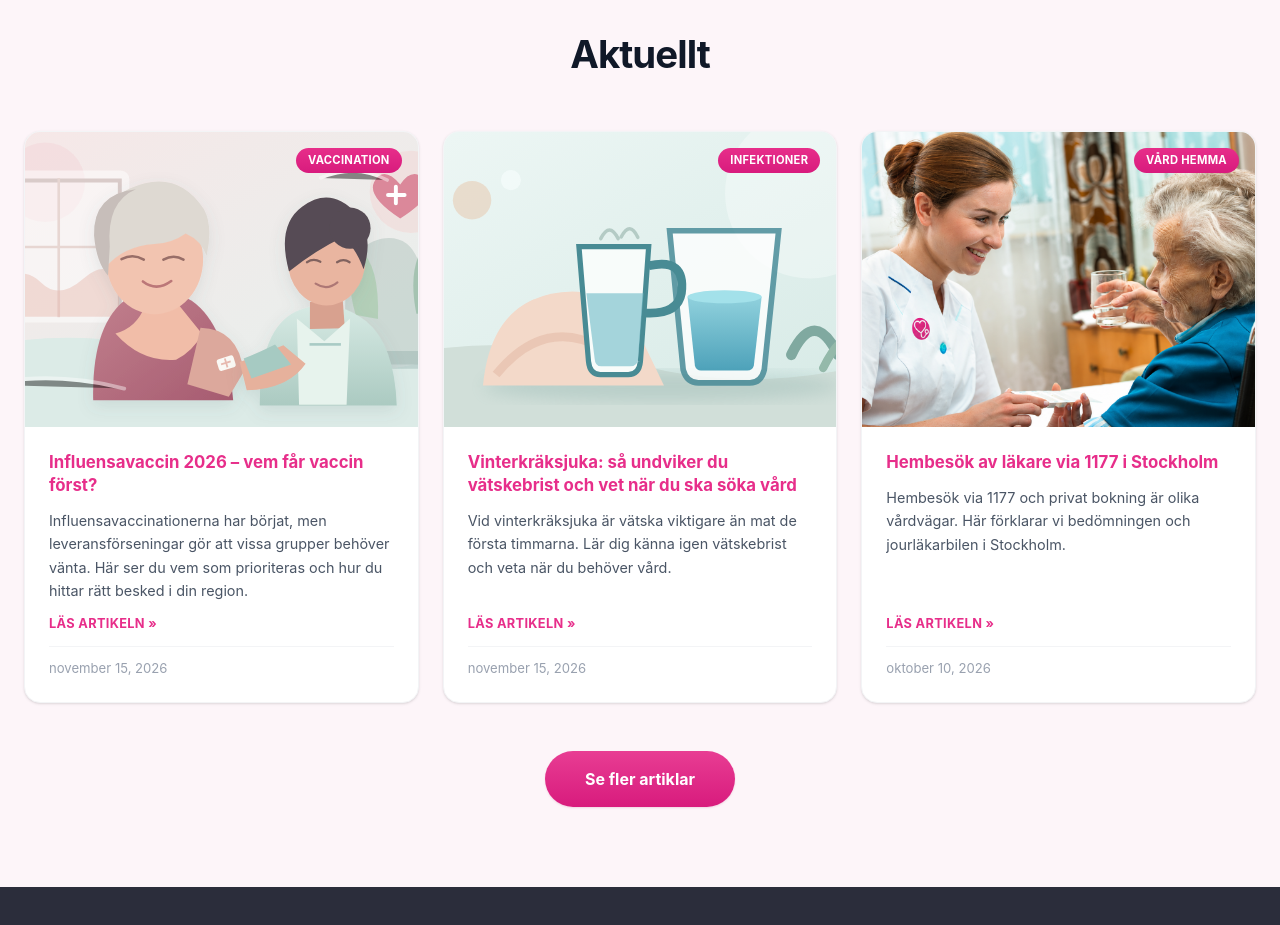
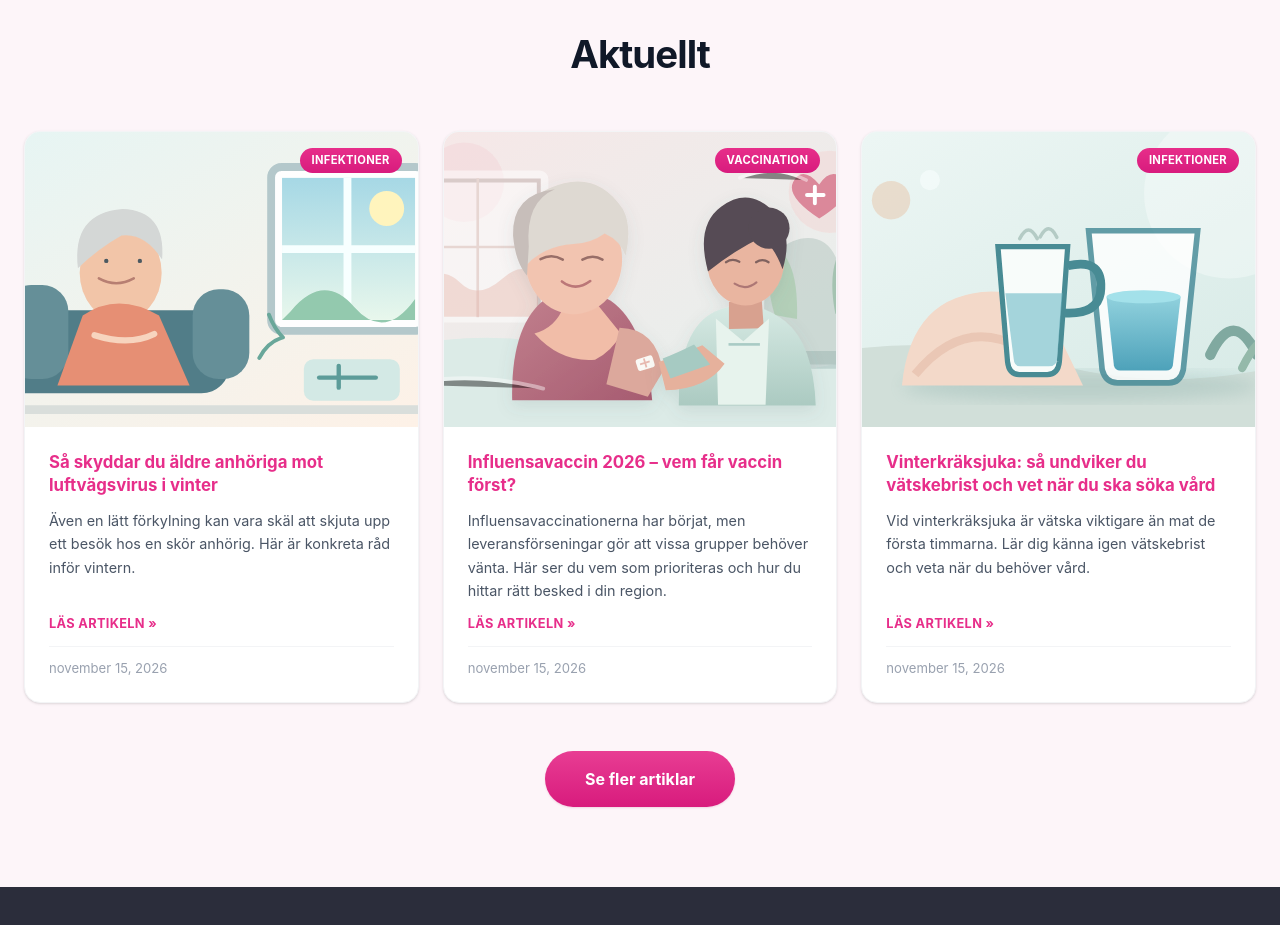
Before and after one commit to hannihalabi/hemlakare.se, a Next.js app: page / in a window 1280 px wide. Shown: the part 6960-7885 px from the top of the page. Built offline with nearby package versions, Linux system fonts and the light colour scheme.

Commit message:
feat(aktuellt): råd om att skydda äldre mot luftvägsvirus hösten 2026

```diff
--- a/src/data/articles/registry.ts
+++ b/src/data/articles/registry.ts
@@ -1,4 +1,5 @@
 import type { Article } from "./types";
+import skyddaAldre2026 from "./skydda-aldre-luftvagsvirus-vintern-2026";
 import influensavaccin2026 from "./influensavaccin-2026-vem-far-vaccin-forst";
 import vinterkraksjuka2026 from "./vinterkraksjuka-vatskebrist-nar-soka-vard-2026";
 import allergi from "./allergi-symtom-behandling";
@@ -18,6 +19,7 @@ import searchGuide1 from "./blodande-leverflack";
 import searchGuide2 from "./vard-hemma-hembesok-hemsjukvard";
 
 const publishedArticles: Article[] = [
+  skyddaAldre2026,
   influensavaccin2026,
   vinterkraksjuka2026,
   searchGuide0,
--- /dev/null
+++ b/src/data/articles/skydda-aldre-luftvagsvirus-vintern-2026.ts
@@ -0,0 +1,107 @@
+import type { Article } from "./types";
+
+const article: Article = {
+  "slug": "skydda-aldre-luftvagsvirus-vintern-2026",
+  "title": "Så skyddar du äldre anhöriga mot luftvägsvirus i vinter",
+  "h1": "Förkyld inför besöket? Så skyddar du en äldre anhörig",
+  "seoTitle": "Skydda äldre mot luftvägsvirus – råd inför vintern",
+  "metaDescription": "Ska du hälsa på en äldre anhörig i vinter? Läs när du bör skjuta upp besöket, hur du minskar smitta hemma och när vården ska kontaktas.",
+  "tag": "INFEKTIONER",
+  "date": "november 15, 2026",
+  "publishedAtIso": "2026-11-15",
+  "image": "/bilder/artiklar/skydda-aldre-luftvagsvirus-2026.svg",
+  "imageAlt": "Egen redaktionell illustration av en äldre kvinna i en fåtölj, ett öppet fönster och en anhörig som tvättar händerna.",
+  "authorName": "Hemläkare.se redaktion",
+  "targetQuery": "skydda äldre anhöriga mot luftvägsvirus",
+  "excerpt": "Även en lätt förkylning kan vara skäl att skjuta upp ett besök hos en skör anhörig. Här är konkreta råd inför vintern.",
+  "summary": "Om du har nytillkomna luftvägssymtom är det klokt att skjuta upp ett besök hos en äldre eller skör anhörig. Tvätta händerna, minska nära kontakt med sjuka och välj gärna utomhusumgänge eller välventilerade miljöer. Följ aktuella vaccinationsråd för den som tillhör riskgrupp. Kontakta vården vid tydlig försämring eller andningsbesvär.",
+  "keyTakeaways": [
+    "Skjut upp besöket om du är sjuk med hosta, feber eller nytillkomna förkylningssymtom.",
+    "Tvätta händerna noggrant och hosta eller nys i armvecket.",
+    "Träffas gärna utomhus när det är möjligt; god ventilation minskar risken för smitta inomhus.",
+    "Kontrollera aktuella vaccinationsrekommendationer för den äldre anhöriga.",
+    "Ring 1177 vid osäkerhet om symtom; ring 112 vid allvarliga andningssvårigheter eller annat livshotande tillstånd."
+  ],
+  "body": "Inför vintern vill många träffa äldre släktingar, men ett till synes lindrigt luftvägsvirus kan innebära större risk för en person med hög ålder eller skör hälsa. Det viktigaste rådet är enkelt: är du sjuk, vänta med besöket. Om ni behöver ses ändå kan ni minska risken med god handhygien, avstånd och frisk luft. Råden gäller generellt och behöver anpassas till den äldres hälsa och behov av omsorg.",
+  "sections": [
+    {
+      "id": "laget-november",
+      "title": "Vad visar den senaste svenska lägesrapporten?",
+      "body": [
+        "Folkhälsomyndighetens lägesrapport publicerad den 6 november 2026 gäller vecka 44 (26 oktober–1 november). Den beskriver en gradvis ökning av bekräftade covid-19-fall från en fortsatt låg nivå. Influensafallen hade ökat något, men någon nationell influensaepidemi hade ännu inte startat. Även RS-virus låg på mycket låg nivå. Det är alltså inte korrekt att beskriva en pågående stor influensa- eller RS-virusepidemi utifrån denna rapport.",
+        "Rapporten är en ögonblicksbild och säger inte vilket virus en enskild person har. Beslutet att skydda en skör anhörig bör därför utgå från symtom och personens risk, inte enbart från antalet rapporterade fall."
+      ]
+    },
+    {
+      "id": "stanna-hemma",
+      "title": "När bör du ställa in eller skjuta upp besöket?",
+      "body": [
+        "Om du känner dig sjuk med feber, hosta, halsont eller andra nytillkomna luftvägssymtom bör du undvika att träffa en äldre person som kan bli allvarligt sjuk. Kontakta gärna anhöriga på telefon eller video i stället. Planera ett nytt besök när du mår bättre.",
+        "Om den äldre behöver hjälp med mat, läkemedel eller annan nödvändig omsorg ska hjälpen förstås inte utebli. Försök då ordna en frisk ersättare eller kontakta ansvarig vård- eller omsorgsverksamhet för en säker lösning."
+      ]
+    },
+    {
+      "id": "minska-risken",
+      "title": "Fem praktiska sätt att minska smittan",
+      "bullets": [
+        "Tvätta händerna med tvål och vatten när du kommer, före matlagning och efter att du hostat eller snutit dig.",
+        "Hosta och nys i armvecket; använd engångsnäsdukar och kasta dem direkt.",
+        "Undvik nära kontakt med personer som är sjuka, särskilt om den äldre har nedsatt immunförsvar.",
+        "Välj gärna en promenad eller ett möte utomhus. Om ni träffas inne, se till att ventilationen fungerar och vädra när det är lämpligt.",
+        "Kontrollera vilka vaccinationer som rekommenderas för den äldre personen via 1177 och vårdcentralen."
+      ],
+      "body": [
+        "Ingen enskild åtgärd tar bort all risk. Flera enkla åtgärder tillsammans kan däremot göra det lättare att umgås tryggare under luftvägssäsongen."
+      ]
+    },
+    {
+      "id": "om-aldre-blir-sjuk",
+      "title": "Om din äldre anhöriga blir sjuk – när behövs vård?",
+      "body": [
+        "Var uppmärksam på tydlig försämring, andfåddhet, svårighet att få i sig dryck eller ovanlig orkeslöshet. Äldre kan ibland bli påtagligt påverkade även utan hög feber. Kontakta vårdcentral eller ring 1177 för en individuell bedömning, särskilt vid kronisk hjärt- eller lungsjukdom eller nedsatt immunförsvar.",
+        "Vid svåra andningsbesvär, medvetslöshet eller annat akut livshotande tillstånd: ring 112. Låt inte en artikel ersätta en medicinsk bedömning."
+      ]
+    },
+    {
+      "id": "vaccination",
+      "title": "Vaccination och förebyggande skydd",
+      "body": [
+        "Folkhälsomyndigheten betonar att vaccination är det viktigaste skyddet mot allvarlig sjukdom för rekommenderade riskgrupper. Vilka vacciner som rekommenderas beror bland annat på ålder, medicinska riskfaktorer och säsong. Influensavaccination och covidvaccination har inte identiska rekommendationer.",
+        "Se aktuella regionala bokningsråd via 1177 och kontakta vårdcentralen om det är oklart vilka rekommendationer som gäller. Vaccination ersätter inte rådet att undvika besök när du själv är sjuk."
+      ]
+    }
+  ],
+  "faq": [
+    {
+      "question": "Kan jag besöka min äldre förälder om jag bara är lite snuvig?",
+      "answer": "Nytillkommen snuva kan vara ett tecken på smittsam luftvägsinfektion. Om din anhöriga är äldre eller skör är det säkrast att skjuta upp ett frivilligt besök tills du mår bättre."
+    },
+    {
+      "question": "Är det bättre att träffas utomhus?",
+      "answer": "Ja, 1177 beskriver att luftvägsvirus sprids lättare i trånga inomhusmiljöer med otillräcklig ventilation. Utomhusumgänge minskar risken för smitta."
+    },
+    {
+      "question": "När ska man ringa 112?",
+      "answer": "Vid svåra andningsbesvär, medvetslöshet eller andra livshotande symtom ska du ringa 112. Vid mindre akuta besvär kan du kontakta vårdcentral eller 1177."
+    }
+  ],
+  "sources": [
+    {
+      "title": "Aktuell lägesrapport om luftvägsvirus, publicerad 6 november 2026 (vecka 44)",
+      "publisher": "Folkhälsomyndigheten",
+      "url": "https://www.folkhalsomyndigheten.se/statistik-och-data/lagesrapporter/luftvagsvirus-lagesrapporter/aktuell-lagesrapport-om-luftvagsvirus"
+    },
+    {
+      "title": "Undvik att bli smittad och att smitta andra",
+      "publisher": "1177",
+      "url": "https://www.1177.se/Vastra-Gotaland/sjukdomar--besvar/infektioner/forkylning-och-influensa/undvik-att-bli-smittad-och-att-smitta-andra/"
+    },
+    {
+      "title": "Influensa – symtom, egenvård och när söka vård",
+      "publisher": "1177",
+      "url": "https://www.1177.se/Stockholm/sjukdomar--besvar/infektioner/forkylning-och-influensa/influensa/"
+    }
+  ]
+};
+
+export default article;
```
Also changed, not shown: public/bilder/artiklar/skydda-aldre-luftvagsvirus-2026.svg (added).
